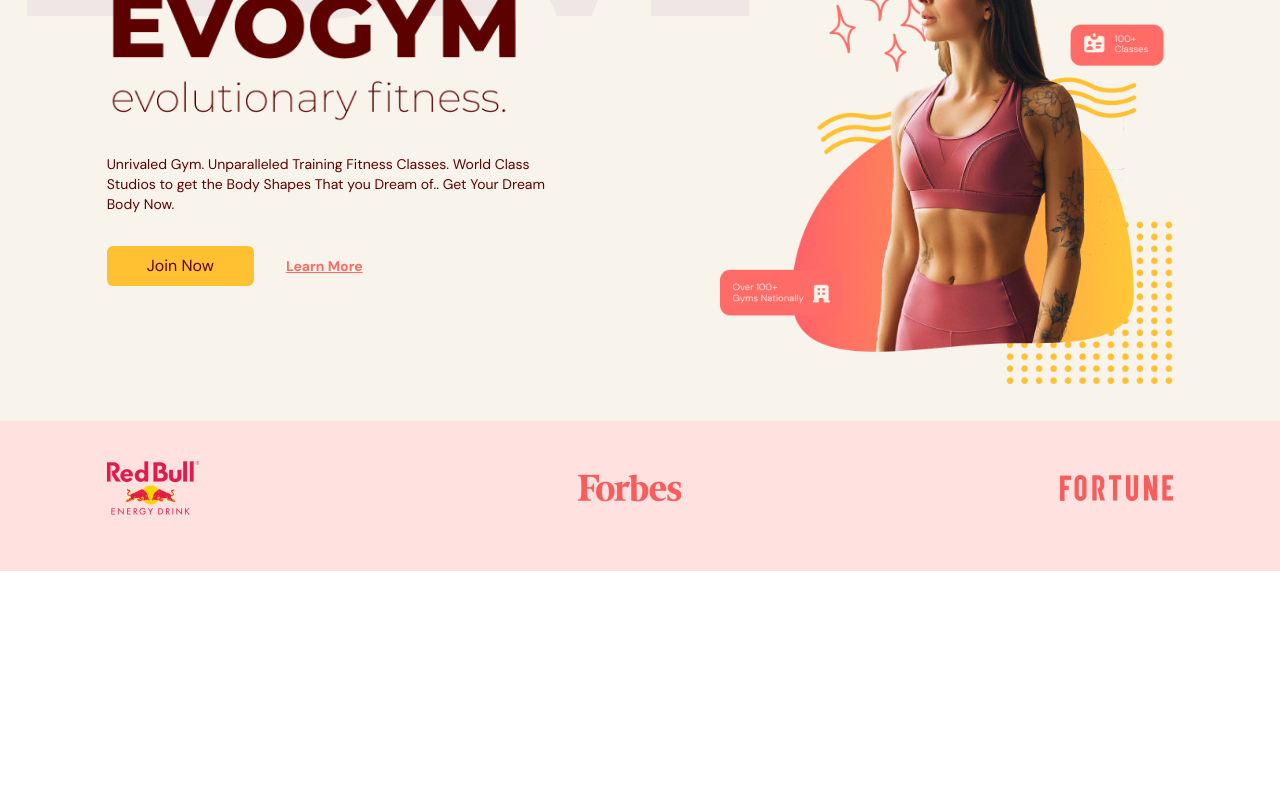
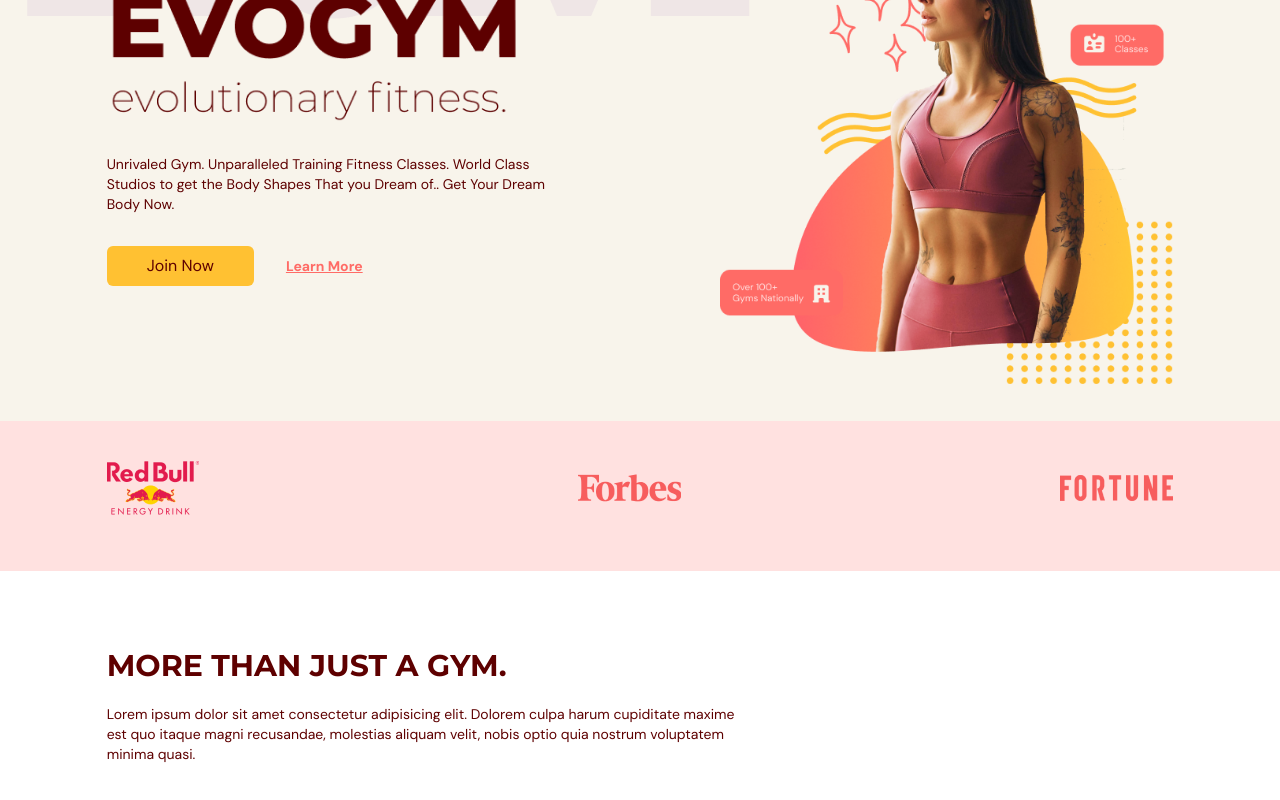
Before and after one commit to MarwanOladele/fitness-app, a React (Vite) app: page / in a window 1280 px wide. Shown: the part 252-1052 px from the top of the page. Before the commit the page ends 823 px from the top, so only its background shows below. Built offline with nearby package versions, Linux system fonts and the light colour scheme.

Commit message:
benefit page header section

```diff
--- a/src/App.tsx
+++ b/src/App.tsx
@@ -1,15 +1,18 @@
 import Navbar from "@/pages/navbar/Navbar";
 import { useState } from "react";
 import { SelectedPage } from "@/shared/types";
-import Home from "./pages/home/Home";
-
+import Home from "@/pages/home/Home";
+import Benefits from "@/pages/benefits/Benefits";
 
 const App = () => {
-  const [selectedPage, setSelectedPage] = useState<SelectedPage>(SelectedPage.Home);
+  const [selectedPage, setSelectedPage] = useState<SelectedPage>(
+    SelectedPage.Home
+  );
   return (
     <div className="app bg-gray-20">
       <Navbar selectedPage={selectedPage} setSelectedPage={setSelectedPage} />
       <Home setSelectedPage={setSelectedPage} />
+      <Benefits />
     </div>
   );
 };
--- /dev/null
+++ b/src/components/HText.tsx
@@ -0,0 +1,13 @@
+type Props = {
+    children: React.ReactNode;
+};
+
+const HText = ({ children }: Props) => {
+  return (
+      <h1 className="basis-3/5 font-montserrat text-3xl font-bold uppercase">
+        {children}
+      </h1>
+  );
+};
+
+export default HText;
--- /dev/null
+++ b/src/pages/benefits/Benefits.tsx
@@ -0,0 +1,35 @@
+import HText from "@/components/HText";
+import { SelectedPage } from "@/shared/types";
+import {
+  HomeModernIcon,
+  UserGroupIcon,
+  AcademicCapIcon,
+} from "@heroicons/react/24/solid";
+import { motion } from "framer-motion";
+
+type Props = {
+  setSelectedPage: (value: SelectedPage) => void;
+};
+
+const Benefits = ({ setSelectedPage }: Props) => {
+  return (
+    <section id="benefit" className="mx-auto min-h-full w-5/6 py-20">
+      <motion.div
+        onViewportEnter={() => setSelectedPage(SelectedPage.Benefits)}
+      >
+        {/* HEADER SECTION */}
+        <div className="md: my-5 md: w-3/5">
+          <HText>More than just a gym.</HText>
+          <p className="my-5 text-sm">
+            Lorem ipsum dolor sit amet consectetur adipisicing elit. Dolorem
+            culpa harum cupiditate maxime est quo itaque magni recusandae,
+            molestias aliquam velit, nobis optio quia nostrum voluptatem minima
+            quasi.
+          </p>
+        </div>
+      </motion.div>
+    </section>
+  );
+};
+
+export default Benefits;
```
